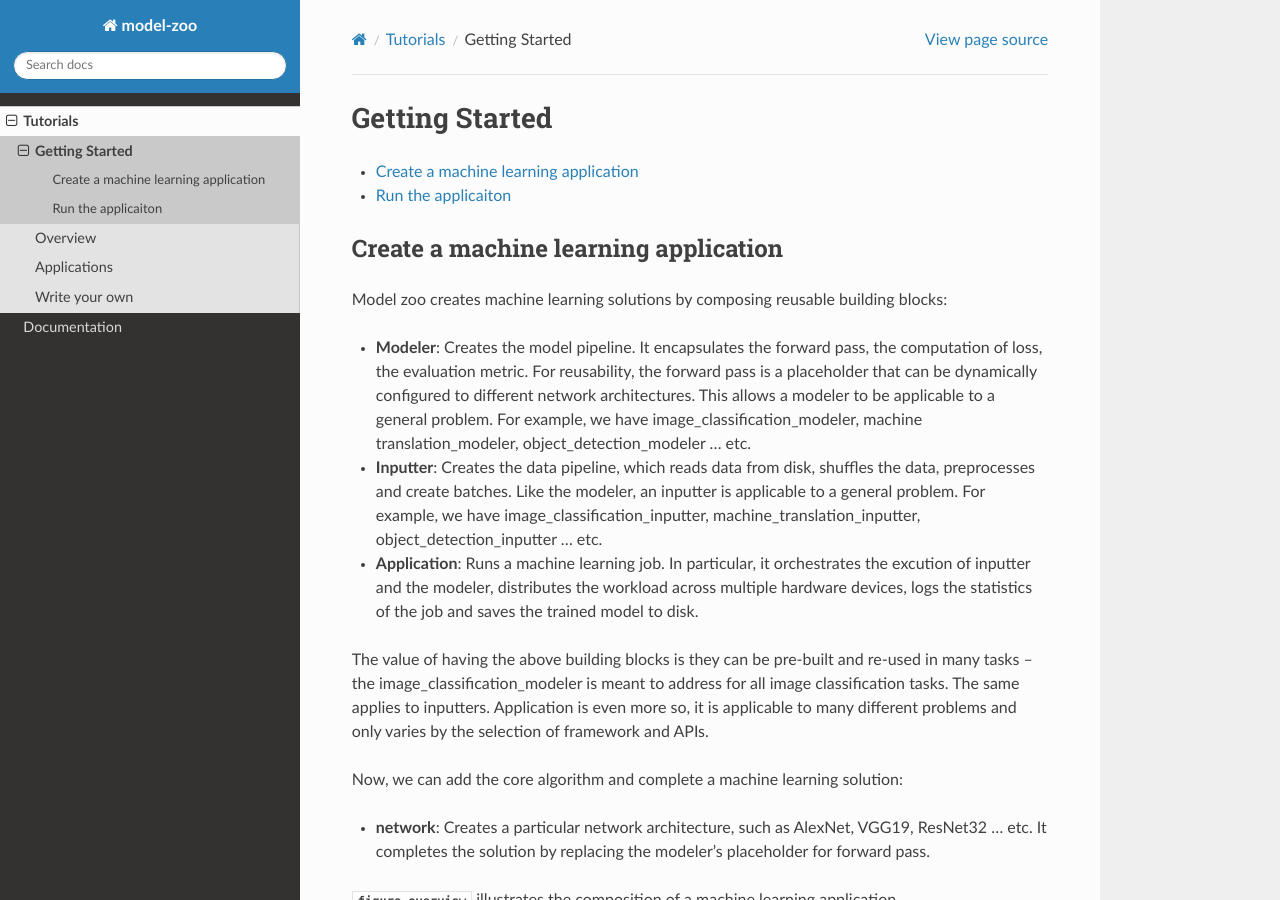
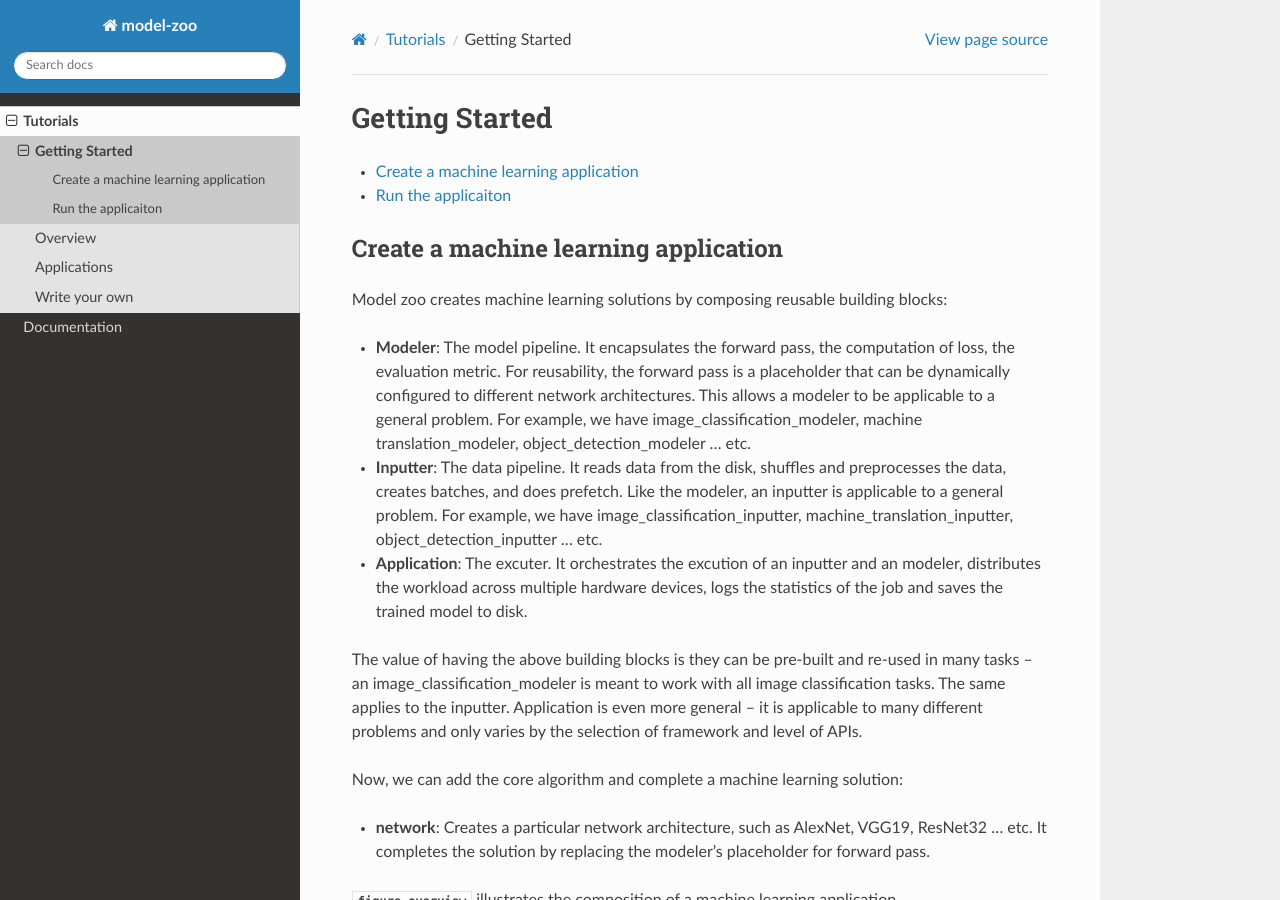
Before and after one commit to LambdaColdStorage/model-zoo, a Sphinx documentation site: the page built from docs/source/tutorial/getting_started.rst, in a window 1280 px wide and 900 px high. Built offline with Sphinx 7.4.7 and the Read the Docs theme 2.0.0, drawn with Linux system fonts in a browser that asks for light colours.

Commit message:
Update docs.

```diff
--- a/docs/source/index.rst
+++ b/docs/source/index.rst
@@ -4,9 +4,9 @@ Welcome to Lambda Model Zoo!
 
 Lambda Model Zoo is a curate of easy-to-use, high performance, open-source machine learning solutions:
 
-* We understand machine learning boilplate can be boring to write and hard to maintain. For this reason we isoloated the core algrithms from the rest of the code so you can focus on designing the best machine leanring models.
+* We understand machine learning boilplate can be boring to write and hard to maintain. For this reason we've isoloated the core algrithms from the rest of the code so you can focus on designing the best machine leanring models.
 
-* We understand keeping up with the rapidly-evolving machine learning frameworks and APIs can be difficult. So we designed very carefully a set of resuable, maintainable modules as the building blocks for machine learning. You can create novel applications by simply composing these building blocks.
+* We understand keeping up with the rapidly-evolving machine learning frameworks and APIs can be difficult. So we've designed very carefully a set of resuable, maintainable modules as the building blocks for machine learning solutions. You can create novel solutions by simply composing these building blocks.
 
 * We believe transfer learning is the key to efficient research and development. That is why we focus on models that have stood the test of time and make it extremely easy to apply these models to your own problems.
 
--- a/docs/source/tutorial/getting_started.rst
+++ b/docs/source/tutorial/getting_started.rst
@@ -12,11 +12,11 @@ Create a machine learning application
 
 Model zoo creates machine learning solutions by composing reusable building blocks:
 
-* **Modeler**: Creates the model pipeline. It encapsulates the forward pass, the computation of loss, the evaluation metric. For reusability, the forward pass is a placeholder that can be dynamically configured to different network architectures. This allows a modeler to be applicable to a general problem. For example, we have image_classification_modeler, machine translation_modeler, object_detection_modeler ... etc.
-* **Inputter**: Creates the data pipeline, which reads data from disk, shuffles the data, preprocesses and create batches. Like the modeler, an inputter is applicable to a general problem. For example, we have image_classification_inputter, machine_translation_inputter, object_detection_inputter ... etc.
-* **Application**: Runs a machine learning job. In particular, it orchestrates the excution of inputter and the modeler, distributes the workload across multiple hardware devices, logs the statistics of the job and saves the trained model to disk.
+* **Modeler**: The model pipeline. It encapsulates the forward pass, the computation of loss, the evaluation metric. For reusability, the forward pass is a placeholder that can be dynamically configured to different network architectures. This allows a modeler to be applicable to a general problem. For example, we have image_classification_modeler, machine translation_modeler, object_detection_modeler ... etc.
+* **Inputter**: The data pipeline. It reads data from the disk, shuffles and preprocesses the data, creates batches, and does prefetch. Like the modeler, an inputter is applicable to a general problem. For example, we have image_classification_inputter, machine_translation_inputter, object_detection_inputter ... etc.
+* **Application**: The excuter. It orchestrates the excution of an inputter and an modeler, distributes the workload across multiple hardware devices, logs the statistics of the job and saves the trained model to disk.
 
-The value of having the above building blocks is they can be pre-built and re-used in many tasks -- the image_classification_modeler is meant to address for all image classification tasks. The same applies to inputters. Application is even more so, it is applicable to many different problems and only varies by the selection of framework and APIs.
+The value of having the above building blocks is they can be pre-built and re-used in many tasks -- an image_classification_modeler is meant to work with all image classification tasks. The same applies to the inputter. Application is even more general -- it is applicable to many different problems and only varies by the selection of framework and level of APIs.
 
 Now, we can add the core algorithm and complete a machine learning solution:
 
```
